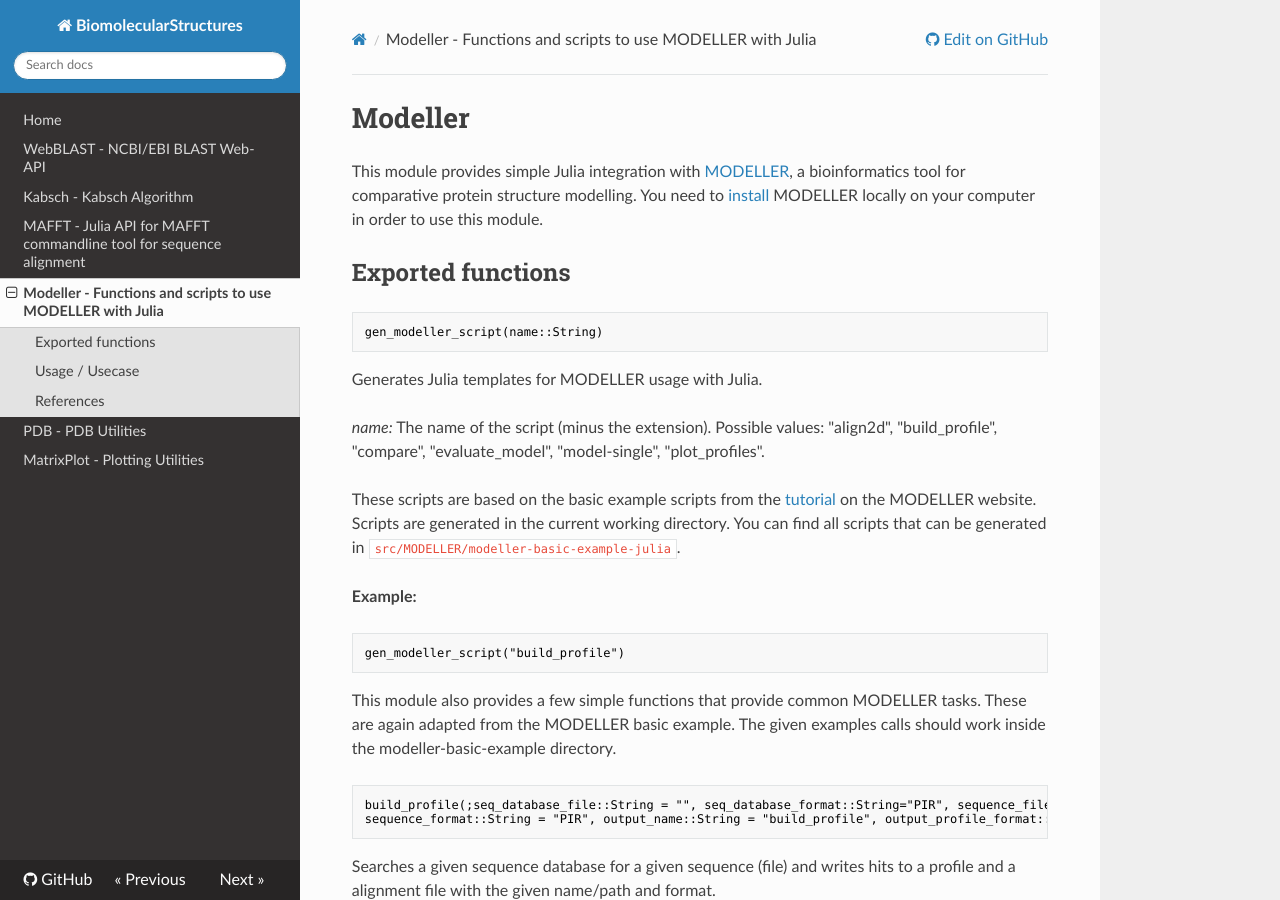
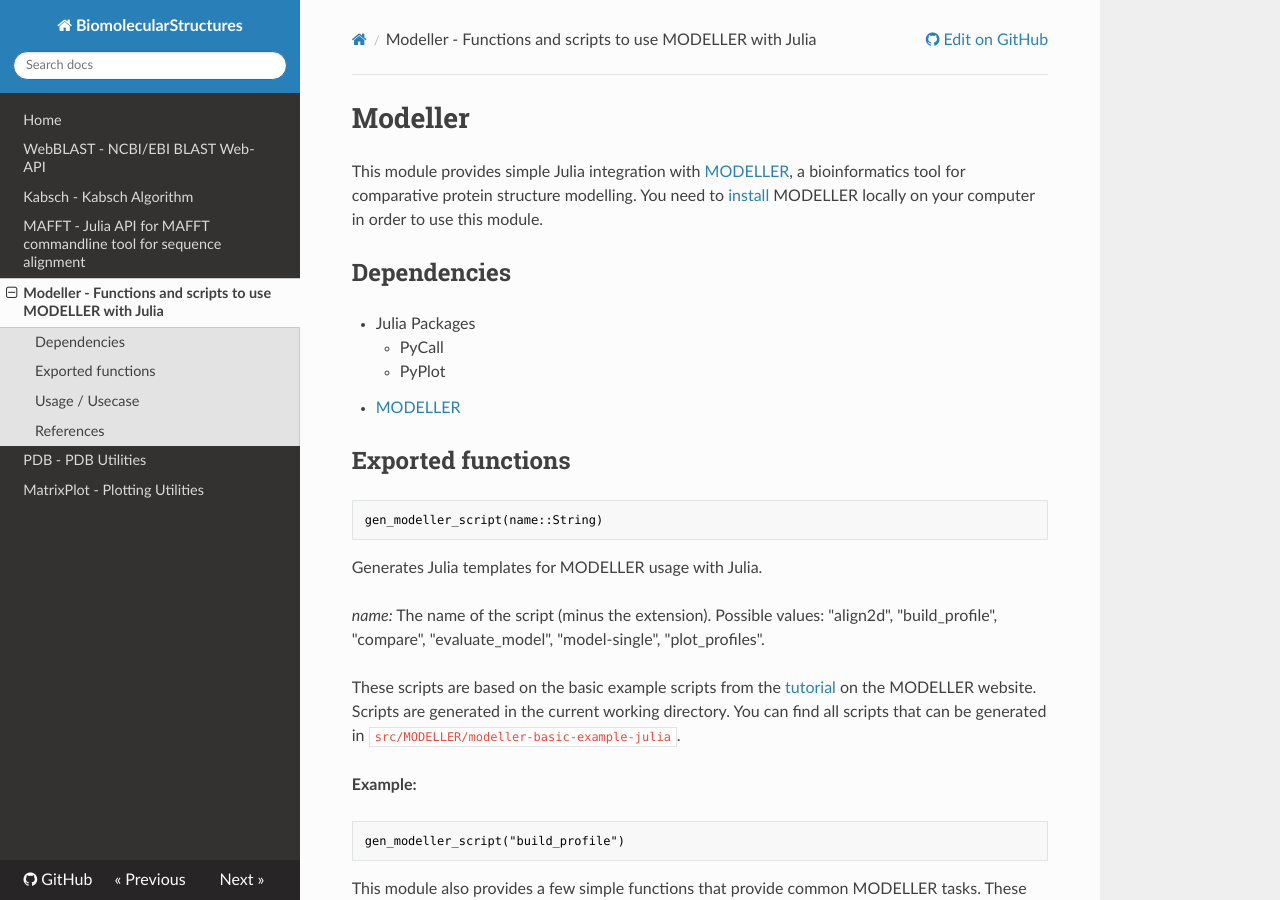
Before and after one commit to hng/BiomolecularStructures.jl, an MkDocs documentation site: the page built from docs/modeller.md, in a window 1280 px wide and 900 px high. Built offline with MkDocs 1.6.1, drawn with Linux system fonts in a browser that asks for light colours; nearby versions of some CDN libraries; old or Windows-style settings are respelled for this version of MkDocs.

Commit message:
added dependencies to documentation

```diff
--- a/docs/modeller.md
+++ b/docs/modeller.md
@@ -1,6 +1,13 @@
 # Modeller
 This module provides simple Julia integration with [MODELLER](https://salilab.org/modeller/), a bioinformatics tool for comparative protein structure modelling.
 You need to [install](https://salilab.org/modeller/download_installation.html) MODELLER locally on your computer in order to use this module.
+
+## Dependencies
+
+  * Julia Packages
+    * PyCall
+    * PyPlot
+  * [MODELLER](https://salilab.org/modeller/download_installation.html)
 
 ## Exported functions
 
```
